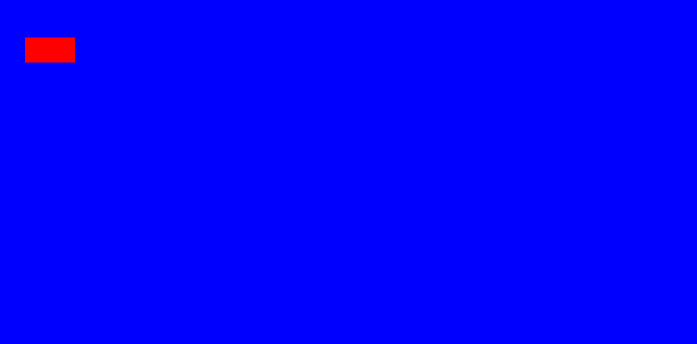
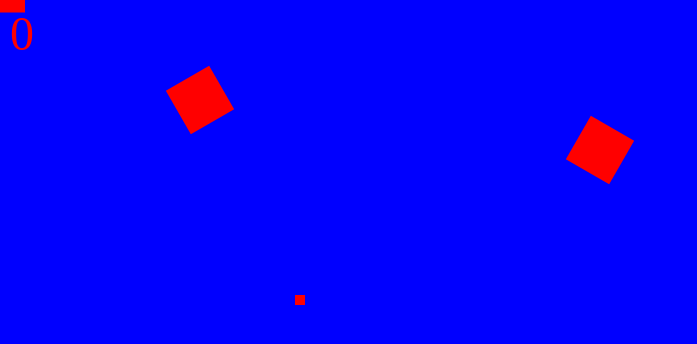
Before and after one commit to gtanczyk/masterplan, a plain HTML site: page src/index.html in a window 1280 px wide. Shown: the whole page, without its empty margins (0-697 px from the left). Drawn offline with Linux system fonts and the light colour scheme.

Commit message:
collisions, race module, gulp serve

```diff
--- a/gulpfile.js
+++ b/gulpfile.js
@@ -0,0 +1,4 @@
+var gulp = require('gulp');
+var serve = require('gulp-serve');
+
+gulp.task('serve', serve('./src'));
--- a/src/index.html
+++ b/src/index.html
@@ -5,6 +5,7 @@
 
 	   <script type="text/javascript" src="js/consts.js"> </script>
 	   <script type="text/javascript" src="js/events.js"> </script>
+	   <script type="text/javascript" src="js/vmath.js"> </script>
 	   <script type="text/javascript" src="js/util.js"> </script>
 
 	   <script type="text/javascript" src="js/states.js"> </script>
@@ -13,8 +14,14 @@
 	   <script type="text/javascript" src="js/states/state-game.js"> </script>
 	   <script type="text/javascript" src="js/states/state-pause.js"> </script>
 
+	   <script type="text/javascript" src="js/game/objects/object.js"> </script>
+	   <script type="text/javascript" src="js/game/objects/object-boat.js"> </script>
+	   <script type="text/javascript" src="js/game/objects/object-bonus.js"> </script>
+	   <script type="text/javascript" src="js/game/objects/object-waypoint.js"> </script>
+
 	   <script type="text/javascript" src="js/game/game-world.js"> </script>
 	   <script type="text/javascript" src="js/game/game-render.js"> </script>
+	   <script type="text/javascript" src="js/game/race.js"> </script>
 
 	   <script type="text/javascript" src="js/canvas.js"> </script>
 	   <script type="text/javascript" src="js/controls.js"> </script>
--- a/src/js/consts.js
+++ b/src/js/consts.js
@@ -7,3 +7,6 @@ var NULL = null;
 var TRUE = true;
 /** @const */
 var FALSE = false;
+
+/** const */
+var UPDATE_TICK = 100;
--- a/src/js/controls.js
+++ b/src/js/controls.js
@@ -1,11 +1,37 @@
-document.addEventListener("mousedown", function(event) {
-    updateState(EVENT_MOUSE_DOWN, event);
+window.addEventListener("touchstart", function(event) {
+    var touch = event.touches[0];
+    updateState(EVENT_MOUSE_DOWN, { x: touch.pageX, y: touch.pageY });
+
+    event.preventDefault();
 });
 
-document.addEventListener("mouseup", function(event) {
-    updateState(EVENT_MOUSE_UP, event);
+window.addEventListener("touchmove", function(event) {
+    var touch = event.touches[0];
+    updateState(EVENT_MOUSE_MOVE, { x: touch.pageX, y: touch.pageY });
+
+    event.preventDefault();
 });
 
-document.addEventListener("mousemove", function(event) {
+window.addEventListener("touchend", function(event) {
+    updateState(EVENT_MOUSE_UP);
+
+    event.preventDefault();
+});
+
+window.addEventListener("mousedown", function(event) {
+    updateState(EVENT_MOUSE_DOWN, event);
+
+    event.preventDefault();
+});
+
+window.addEventListener("mouseup", function(event) {
+    updateState(EVENT_MOUSE_UP, event);
+
+    event.preventDefault();
+});
+
+window.addEventListener("mousemove", function(event) {
     updateState(EVENT_MOUSE_MOVE, event);
+
+    event.preventDefault();
 })
--- a/src/js/game/game-render.js
+++ b/src/js/game/game-render.js
@@ -12,6 +12,9 @@ function renderGame(world) {
 
     // render objects
     world.queryObjects().forEach(renderObject);
+
+    // render status
+    canvas.drawText(0, 0, "0/2");
 };
 
 function renderObject(object) {
--- a/src/js/game/game-world.js
+++ b/src/js/game/game-world.js
@@ -1,5 +1,6 @@
 function GameWorld() {
     this.objects = [];
+    this.collisionHandlers = [];
 };
 
 /**
@@ -7,7 +8,7 @@ function GameWorld() {
  * @param object
  */
 GameWorld.prototype.addObject = function(object) {
-    this.objects.push(object);
+    this.objects.push.apply(this.objects, arguments);
 };
 
 /**
@@ -29,27 +30,57 @@ GameWorld.prototype.queryObjects = function(x, y, width, height) {
  */
 GameWorld.prototype.update = function(elapsedTime) {
     while(elapsedTime > 0) {
-        var deltaTime = Math.max(elapsedTime, 100);
+        var deltaTime = Math.max(elapsedTime, UPDATE_TICK);
         this.objects.forEach(function(object) {
-            this.updateObject(object, deltaTime);
+            this.updateObject(object, deltaTime / UPDATE_TICK);
         }, this);
         elapsedTime -= deltaTime;
+
+        this.collisions();
     }
 };
 
 /**
- *
+ * Collision check
+ */
+GameWorld.prototype.collisions = function() {
+    this.objects.forEach(function(objectLeft, idxLeft) {
+        this.objects.forEach(function(objectRight, idxRight) {
+           if (idxLeft <= idxRight) {
+               return;
+           }
+
+           if(VM.distance(objectLeft, objectRight) < 10) {
+               this.triggerCollisions(objectLeft, objectRight);
+           }
+        }, this);
+    }, this);
+};
+
+GameWorld.prototype.triggerCollisions = function(leftObject, rightObject) {
+    this.collisionHandlers.forEach(function(collisionHandler) {
+        if (leftObject instanceof collisionHandler.left && rightObject instanceof collisionHandler.right) {
+            collisionHandler.handler(leftObject, rightObject);
+        }
+        if (rightObject instanceof collisionHandler.left && leftObject instanceof collisionHandler.right) {
+            collisionHandler.handler(rightObject, leftObject);
+        }
+    });
+};
+
+GameWorld.prototype.onCollision = function(leftObjectType, rightObjectType, handler) {
+    this.collisionHandlers.push({
+        left: leftObjectType,
+        right: rightObjectType,
+        handler: handler
+    });
+};
+
+/**
+ * Updates object
  * @param object
  * @param deltaTime
  */
 GameWorld.prototype.updateObject = function(object, deltaTime) {
-    object.x += object.vx * deltaTime;
-    object.y += object.vy * deltaTime;
-
-    // rotate object
-    var cx = Math.cos(object.direction)
-        cy = Math.sin(object.direction);
-    var dx = Math.cos(object.targetDirection)
-        dy = Math.sin(object.targetDirection);
-    object.direction = Math.atan2((cy + dy)/2, (cx + dx)/2);
+    object.update(deltaTime);
 };
--- /dev/null
+++ b/src/js/game/objects/object-boat.js
@@ -0,0 +1,28 @@
+function BoatObject(x, y, direction) {
+    Object.call(this, x, y, 50, 25, direction);
+
+    this.vx = 0;
+    this.vy = 0;
+
+    this.velocity = 0;
+    this.targetVelocity = 0;
+
+    this.targetDirection = direction;
+}
+
+BoatObject.prototype.update = function(deltaTime) {
+    this.velocity = this.targetVelocity * deltaTime + this.velocity * (1 - deltaTime);
+
+    this.vx = Math.cos(this.direction) * this.velocity;
+    this.vy = Math.sin(this.direction) * this.velocity;
+
+    this.x += this.vx * deltaTime;
+    this.y += this.vy * deltaTime;
+
+    // rotate object
+    var cx = Math.cos(this.direction) * (1 - deltaTime),
+        cy = Math.sin(this.direction) * (1 - deltaTime);
+    var dx = Math.cos(this.targetDirection) * deltaTime
+        dy = Math.sin(this.targetDirection) * deltaTime;
+    this.direction = Math.atan2(cy + dy, cx + dx);
+};
--- /dev/null
+++ b/src/js/game/objects/object-bonus.js
@@ -0,0 +1,7 @@
+function BonusObject(x, y, direction) {
+    Object.call(this, x, y, 10, 10, direction);
+};
+
+BonusObject.prototype.update = function(deltaTime) {
+
+};
--- /dev/null
+++ b/src/js/game/objects/object-waypoint.js
@@ -0,0 +1,7 @@
+function WaypointObject(x, y, direction) {
+    Object.call(this, x, y, 50, 50, direction);
+};
+
+WaypointObject.prototype.update = function(deltaTime) {
+
+};
--- /dev/null
+++ b/src/js/game/objects/object.js
@@ -0,0 +1,7 @@
+function Object(x, y, width, height, direction) {
+    this.x = x;
+    this.y = y;
+    this.direction = direction;
+    this.width = width;
+    this.height = height;
+}
--- /dev/null
+++ b/src/js/game/race.js
@@ -0,0 +1,14 @@
+function Race(world) {
+    this.world = world;
+
+    world.onCollision(BoatObject, WaypointObject, this.onWaypointCollision.bind(this));
+    world.onCollision(BoatObject, BonusObject, this.onBonusCollision.bind(this));
+};
+
+Race.prototype.onWaypointCollision = function(boat, waypoint) {
+    console.log("waypoint collision", boat, waypoint);
+};
+
+Race.prototype.onBonusCollision = function(boat, bonus) {
+    console.log("bonus collision", boat, bonus);
+};
--- a/src/js/states/state-game.js
+++ b/src/js/states/state-game.js
@@ -1,15 +1,14 @@
 var stateGame = function Game() {
     var world = new GameWorld();
 
-    var myObject = {
-        x: 50, y: 50,
-        vx : 0, vy: 0,
-        height: 25, width: 50,
-        direction: 0,
-        targetDirection: 0
-    };
+    var boat = new BoatObject(0, 0, 0);
+    var waypoint1 = new WaypointObject(200, 100, Math.PI / 3);
+    var waypoint2 = new WaypointObject(600, 150, -Math.PI / 3);
+    var bonus = new BonusObject(300, 300, 0);
 
-    world.addObject(myObject);
+    world.addObject(boat, waypoint1, waypoint2, bonus);
+
+    var race = new Race(world);
 
     return function GameHandler(eventType, eventObject) {
         if (eventType == EVENT_RAF) {
@@ -17,8 +16,16 @@ var stateGame = function Game() {
             renderGame(world);
         }
 
+        if (eventType == EVENT_MOUSE_DOWN) {
+            boat.targetVelocity = 10;
+        }
+
+        if (eventType == EVENT_MOUSE_UP) {
+            boat.targetVelocity = 0;
+        }
+
         if (eventType == EVENT_MOUSE_DOWN || eventType == EVENT_MOUSE_MOVE) {
-            myObject.targetDirection = Math.atan2(eventObject.y - myObject.y, eventObject.x - myObject.x);
+            boat.targetDirection = Math.atan2(eventObject.y - boat.y, eventObject.x - boat.x);
         }
     }.State();
 };
--- /dev/null
+++ b/src/js/vmath.js
@@ -0,0 +1,9 @@
+var VM = {};
+
+VM.sqr = function(v) {
+    return v * v;
+};
+
+VM.distance = function(v1, v2) {
+    return Math.sqrt(VM.sqr(v1.x - v2.x) + VM.sqr(v1.y - v2.y));
+};
```
Also changed, not shown: 1 other file.
